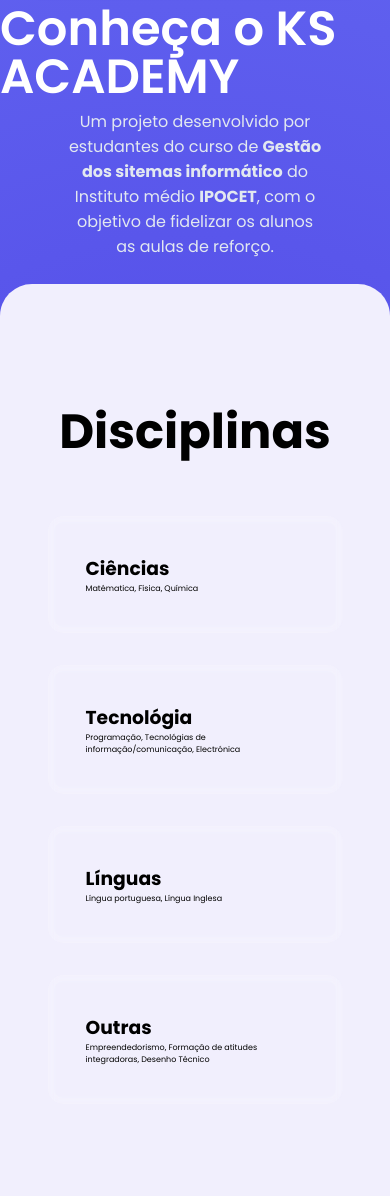
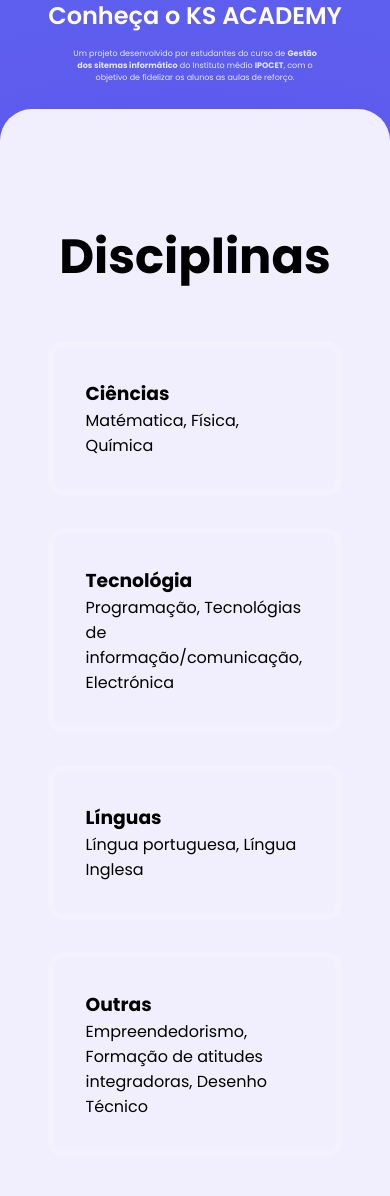
Before and after one commit to alexxsakawany/GBM-Educacion, a Flask app: page / in a window 390 px wide; the page is wider, and only the part inside the window is pictured. Shown: the part 200-1396 px from the top of that part. Run offline with Flask 3, Linux system fonts and the light colour scheme; grey boxes are pictures that could not be loaded.

Commit message:
bug kills .1.1

```diff
--- a/static/css/inscricao/style.css
+++ b/static/css/inscricao/style.css
@@ -126,6 +126,7 @@ body {
 
 @media (max-width: 600px) {
 
+    .page-title {
         h2 {
             font-size: 0.5rem;
 
@@ -138,6 +139,6 @@ body {
         p {
             font-size: 0.5rem;
         }
-
+    }
 
 }
```
